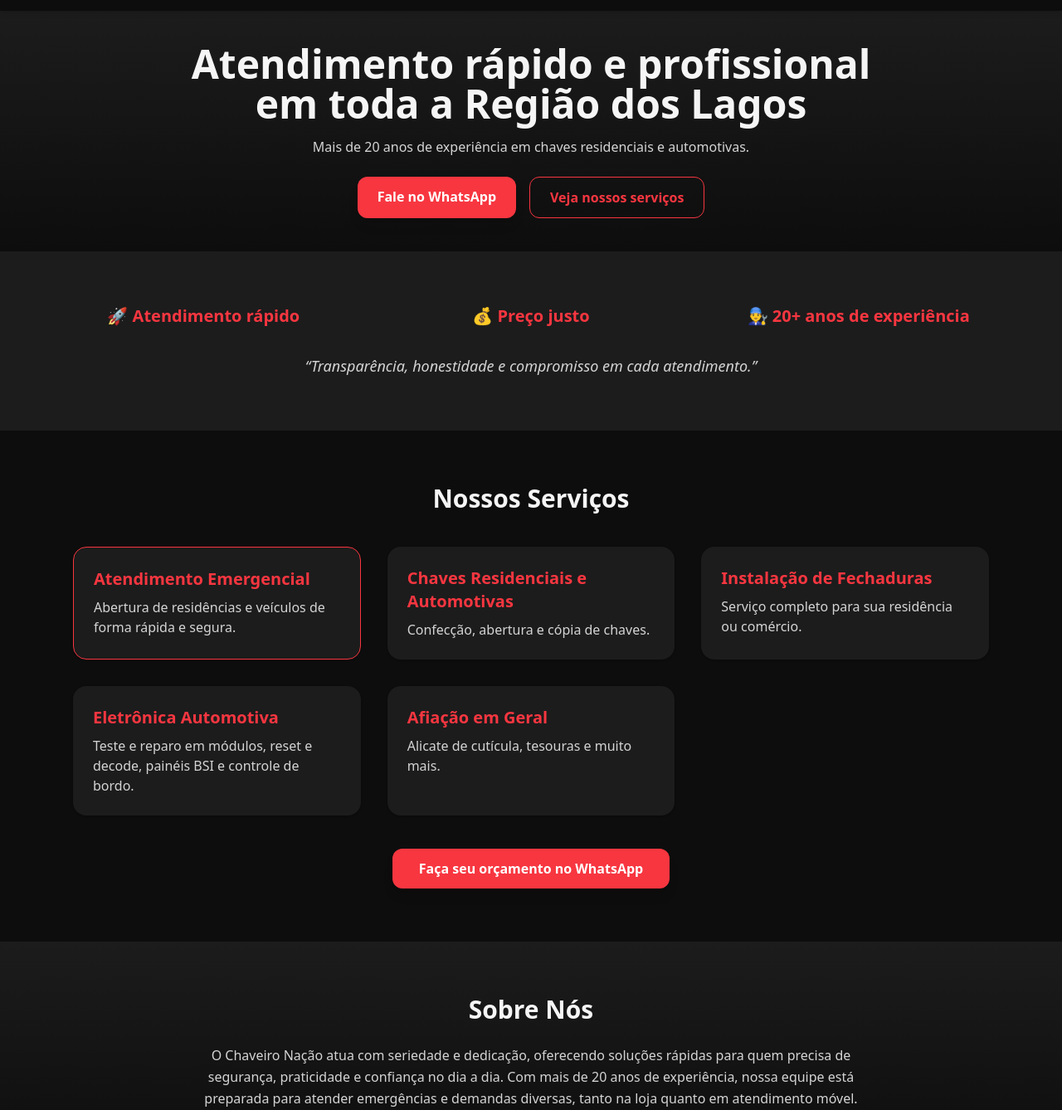
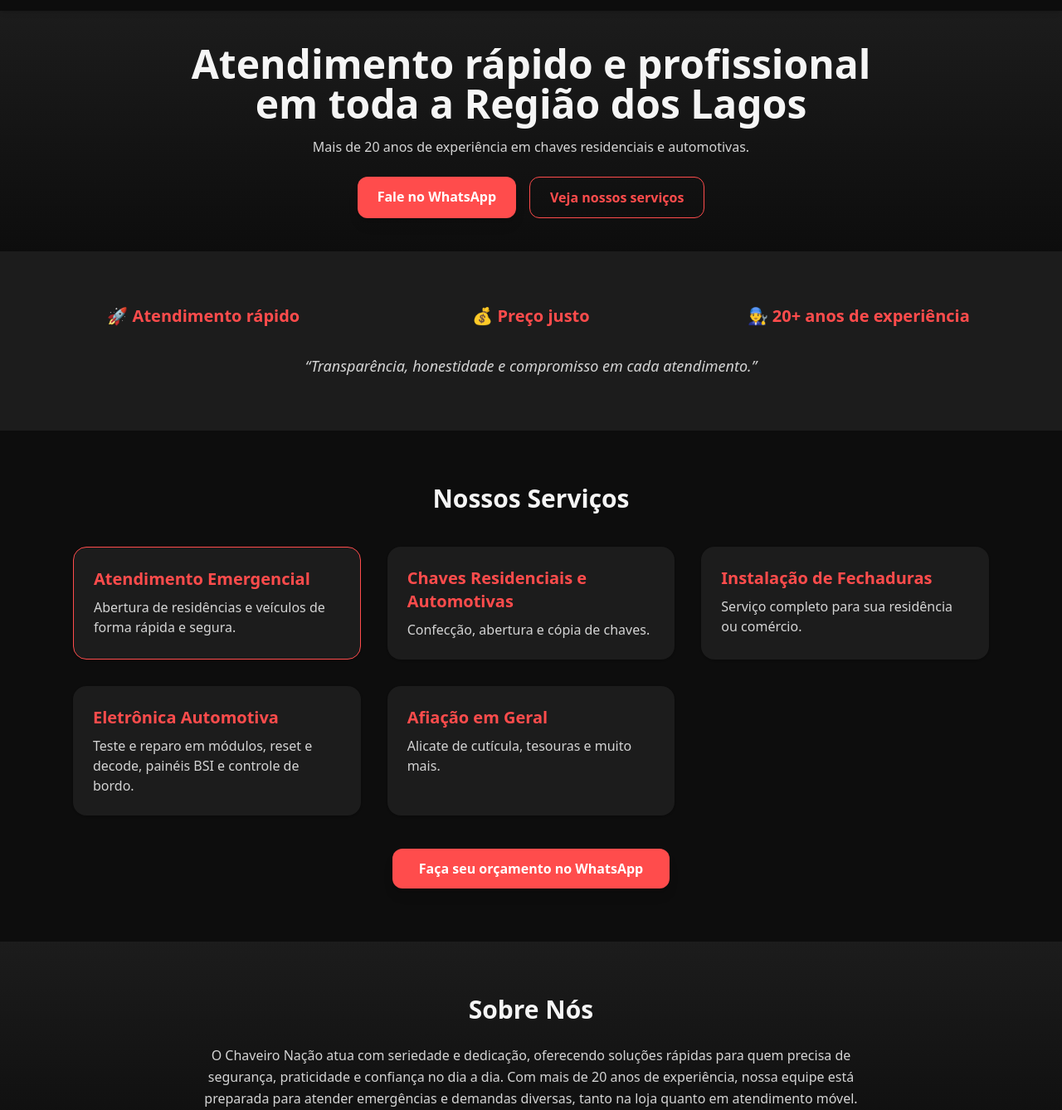
Before and after one commit to jorgincode/chaveiro-landing, a website: page index.html in a window 1280 px wide. Shown: the part 262-1600 px from the top of the page at 83% size. Drawn offline with nearby package versions, Linux system fonts and the light colour scheme.

Commit message:
update COLORS

```diff
--- a/index.html
+++ b/index.html
@@ -50,14 +50,14 @@
 
       <!-- Menu embaixo -->
       <nav class="mt-4 space-x-6 text-sm uppercase hidden md:block">
-        <a href="#servicos" class="hover:text-[#F73640]">Serviços</a>
-        <a href="#sobre" class="hover:text-[#F73640]">Sobre</a>
-        <!-- <a href="#avaliacoes" class="hover:text-[#F73640]">Avaliações</a> -->
-        <a href="#localizacao" class="hover:text-[#F73640]">Localização</a>
-        <a href="#contato" class="hover:text-[#F73640]">Contato</a>
+        <a href="#servicos" class="hover:text-[#FF4C4C]">Serviços</a>
+        <a href="#sobre" class="hover:text-[#FF4C4C]">Sobre</a>
+        <!-- <a href="#avaliacoes" class="hover:text-[#FF4C4C]">Avaliações</a> -->
+        <a href="#localizacao" class="hover:text-[#FF4C4C]">Localização</a>
+        <a href="#contato" class="hover:text-[#FF4C4C]">Contato</a>
       </nav>
       <!-- <a href="https://wa.me/+5522974017358" target="_blank"
-         class="bg-[#F73640] px-4 py-2 rounded-lg text-white font-semibold hover:bg-[#004F6D] transition">
+         class="bg-[#FF4C4C] px-4 py-2 rounded-lg text-white font-semibold hover:bg-[#004F6D] transition">
         WhatsApp
       </a> -->
     </div>
@@ -77,11 +77,11 @@
         href="https://wa.me/+5522974017358"
         target="_blank"
         rel="noopener noreferrer"
-        class="inline-block bg-[#F73640] text-white px-6 py-3 rounded-xl font-semibold shadow-lg hover:bg-[#004F6D] transition">
+        class="inline-block bg-[#FF4C4C] text-white px-6 py-3 rounded-xl font-semibold shadow-lg hover:bg-[#004F6D] transition">
         Fale no WhatsApp
       </a>
       <a href="#servicos"
-        class="inline-block border border-[#F73640] text-[#F73640] px-6 py-3 rounded-xl font-semibold hover:bg-[#004F6D] hover:text-white transition">
+        class="inline-block border border-[#FF4C4C] text-[#FF4C4C] px-6 py-3 rounded-xl font-semibold hover:bg-[#004F6D] hover:text-white transition">
         Veja nossos serviços
       </a>
     </div>
@@ -91,13 +91,13 @@
   <section class="bg-[#1C1C1C] py-16 px-6">
     <div class="max-w-6xl mx-auto grid md:grid-cols-3 gap-8 text-center">
       <div>
-        <h2 class="text-xl font-bold text-[#F73640]">🚀 Atendimento rápido</h2>
+        <h2 class="text-xl font-bold text-[#FF4C4C]">🚀 Atendimento rápido</h2>
       </div>
       <div>
-        <h2 class="text-xl font-bold text-[#F73640]">💰 Preço justo</h4>
+        <h2 class="text-xl font-bold text-[#FF4C4C]">💰 Preço justo</h4>
       </div>
       <div>
-        <h2 class="text-xl font-bold text-[#F73640]">👨‍🔧 20+ anos de experiência</h2>
+        <h2 class="text-xl font-bold text-[#FF4C4C]">👨‍🔧 20+ anos de experiência</h2>
       </div>
     </div>
     <p class="text-center mt-8 text-lg italic text-[#D4D4D4]">
@@ -110,24 +110,24 @@
     <div class="max-w-6xl mx-auto px-6">
       <h2 class="text-3xl font-bold text-center mb-10">Nossos Serviços</h2>
       <div class="grid md:grid-cols-3 gap-8">
-        <div class="bg-[#1C1C1C] p-6 rounded-2xl shadow hover:shadow-lg transition border border-[#F73640]">
-          <h3 class="text-xl font-semibold mb-2 text-[#F73640]">Atendimento Emergencial</h3>
+        <div class="bg-[#1C1C1C] p-6 rounded-2xl shadow hover:shadow-lg transition border border-[#FF4C4C]">
+          <h3 class="text-xl font-semibold mb-2 text-[#FF4C4C]">Atendimento Emergencial</h3>
           <p class="text-[#D4D4D4]">Abertura de residências e veículos de forma rápida e segura.</p>
         </div>
         <div class="bg-[#1C1C1C] p-6 rounded-2xl shadow hover:shadow-lg transition">
-          <h3 class="text-xl font-semibold mb-2 text-[#F73640]">Chaves Residenciais e Automotivas</h3>
+          <h3 class="text-xl font-semibold mb-2 text-[#FF4C4C]">Chaves Residenciais e Automotivas</h3>
           <p class="text-[#D4D4D4]">Confecção, abertura e cópia de chaves.</p>
         </div>
         <div class="bg-[#1C1C1C] p-6 rounded-2xl shadow hover:shadow-lg transition">
-          <h3 class="text-xl font-semibold mb-2 text-[#F73640]">Instalação de Fechaduras</h3>
+          <h3 class="text-xl font-semibold mb-2 text-[#FF4C4C]">Instalação de Fechaduras</h3>
           <p class="text-[#D4D4D4]">Serviço completo para sua residência ou comércio.</p>
         </div>
         <div class="bg-[#1C1C1C] p-6 rounded-2xl shadow hover:shadow-lg transition">
-          <h3 class="text-xl font-semibold mb-2 text-[#F73640]">Eletrônica Automotiva</h3>
+          <h3 class="text-xl font-semibold mb-2 text-[#FF4C4C]">Eletrônica Automotiva</h3>
           <p class="text-[#D4D4D4]">Teste e reparo em módulos, reset e decode, painéis BSI e controle de bordo.</p>
         </div>
         <div class="bg-[#1C1C1C] p-6 rounded-2xl shadow hover:shadow-lg transition">
-          <h3 class="text-xl font-semibold mb-2 text-[#F73640]">Afiação em Geral</h3>
+          <h3 class="text-xl font-semibold mb-2 text-[#FF4C4C]">Afiação em Geral</h3>
           <p class="text-[#D4D4D4]">Alicate de cutícula, tesouras e muito mais.</p>
         </div>
       </div>
@@ -136,7 +136,7 @@
         href="https://wa.me/+5522974017358"
         target="_blank"
         rel="noopener noreferrer"
-        class="inline-block bg-[#F73640] text-white px-8 py-3 rounded-xl font-semibold shadow-lg hover:bg-[#004F6D] transition">
+        class="inline-block bg-[#FF4C4C] text-white px-8 py-3 rounded-xl font-semibold shadow-lg hover:bg-[#004F6D] transition">
         Faça seu orçamento no WhatsApp
       </a>
     </div>
@@ -216,14 +216,14 @@
         href="https://wa.me/+5522974017358"
         target="_blank"
         rel="noopener noreferrer"
-        class="bg-[#F73640] text-white px-6 py-3 rounded-xl font-semibold shadow hover:bg-[#004F6D] transition">
+        class="bg-[#FF4C4C] text-white px-6 py-3 rounded-xl font-semibold shadow hover:bg-[#004F6D] transition">
           WhatsApp
       </a>
       <a
         href="https://instagram.com/chaveironacao"
         target="_blank"
         rel="noopener noreferrer"
-        class="bg-[#1C1C1C] border border-[#F73640] text-[#F73640] px-6 py-3 rounded-xl font-semibold hover:bg-[#004F6D] hover:text-white transition">
+        class="bg-[#1C1C1C] border border-[#FF4C4C] text-[#FF4C4C] px-6 py-3 rounded-xl font-semibold hover:bg-[#004F6D] hover:text-white transition">
           Instagram
       </a>
     </div>
```
Also changed, not shown: dist/index.html.
